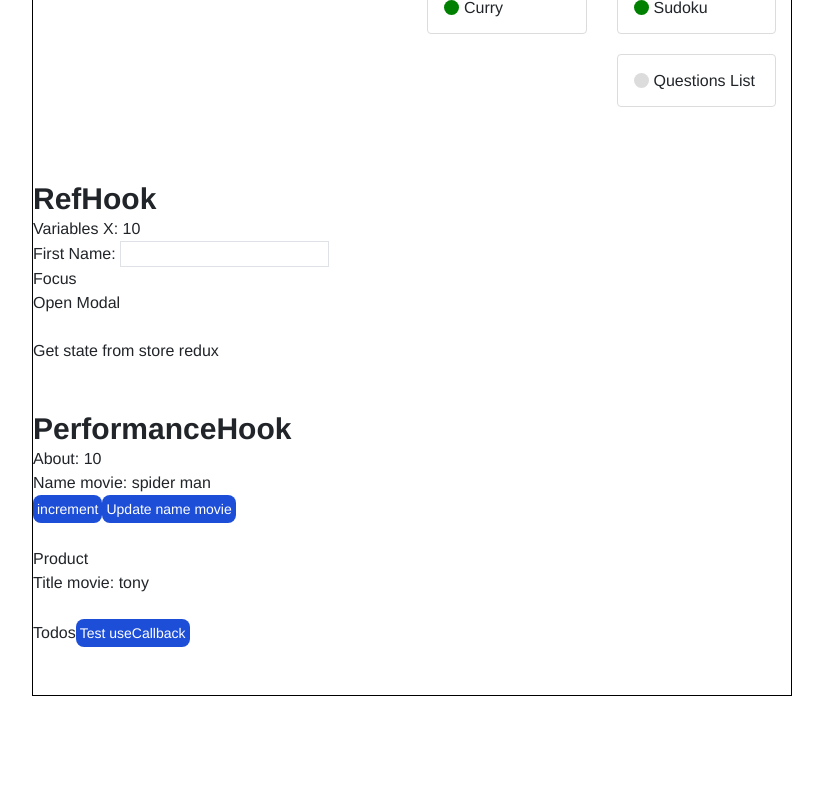
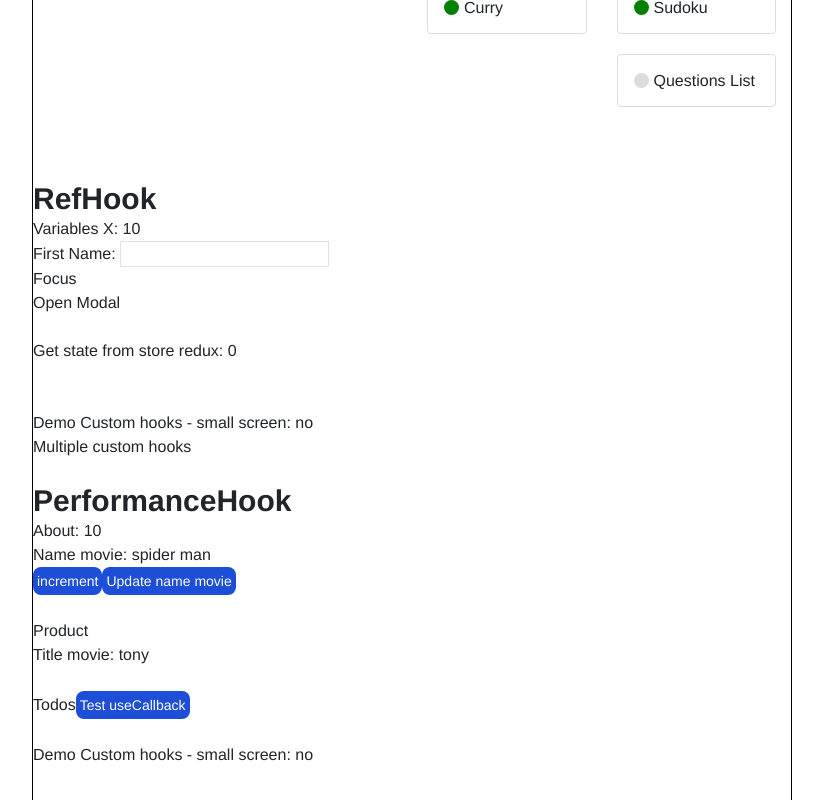
Before and after one commit to thanhphu0911/react-course-foundation, a React (Vite) app: page /login in a window 1280 px wide. Shown: the part 4672-5472 px from the top of the page, without its empty margins (228-1051 px from the left). Before the commit the page ends 5428 px from the top, so only its background shows below. Built offline with nearby package versions, Linux system fonts and the light colour scheme; no server answers.

Commit message:
custom hooks

```diff
--- a/src/PerformanceHook.jsx
+++ b/src/PerformanceHook.jsx
@@ -1,9 +1,15 @@
 import React from 'react'
+import { useDispatch } from 'react-redux'
 import About from './components/performance-hook/About'
 import Product from './components/performance-hook/Product'
 import Todos from './components/performance-hook/Todos'
 
+import { incrementCount } from './states/actions/app.action';
+import { useSmallScreen } from './hooks/useSmallScreen'
+
 function PerformanceHook() {
+  const { isSmalScreen, multiple } = useSmallScreen();
+  const dispatch = useDispatch();
   const [count, setCount] = React.useState(1);
   const [movie ,setMovie] = React.useState({
     title: 'tony',
@@ -15,6 +21,7 @@ function PerformanceHook() {
   const increment = React.useCallback(() => {
     console.log('useCallback: ', count)
     setCount(count + 1)
+    dispatch(incrementCount(10))
   }, [count]) // memory A
 
   function updateMovie() {
@@ -24,7 +31,7 @@ function PerformanceHook() {
     }))
   }
 
-  console.log('Performance hooks render: ---')
+  console.log('Performance hooks render: ---', multiple)
 
   return (
     <div>
@@ -45,6 +52,9 @@ function PerformanceHook() {
       <Todos
         increment={increment}
       />
+
+      <br />
+      Demo Custom hooks - small screen: {isSmalScreen ? ' yes' : 'no'}
     </div>
   )
 }
--- a/src/RefHook.jsx
+++ b/src/RefHook.jsx
@@ -1,7 +1,7 @@
 import clsx from 'clsx';
 import React from 'react'
 import { useSelector } from 'react-redux';
-
+import { useSmallScreen } from './hooks/useSmallScreen'
 /*
 - access node DOM in jsx
 - don't cause re-render when update ref
@@ -69,15 +69,12 @@ const FancyModal = React.forwardRef((props, ref) => {
 })
 
 function RefHook() {
+  const { isSmalScreen, multiple, multipleTotal } = useSmallScreen();
   const [timestamp, setTimestamp] = React.useState(Date.now());
   const firstNameRef = React.useRef(null);
   const countRef = React.useRef(10);
   const modalRef = React.useRef(null);
-  const isLoading = useSelector(state => state.app.isLoading);
-
-  console.log("state redux ------------: ",{isLoading})
-
-
+  const count = useSelector(state => state.app.count);
 
   function onFocus() {
     console.log('onFocus: ', firstNameRef)
@@ -99,7 +96,7 @@ function RefHook() {
   }
 
 
-  console.log('Ref hook re-render')
+  console.log('Ref hook re-render', multiple)
 
   return (
     <div>
@@ -113,7 +110,13 @@ function RefHook() {
 
       <FancyModal ref={modalRef}  /> <br />
 
-      <div>Get state from store redux</div> <br />
+      <div>Get state from store redux: {count}</div> <br />
+      <br />
+      Demo Custom hooks - small screen: {isSmalScreen ? ' yes' : 'no'}
+      <br />
+      <button type="button" onClick={multipleTotal}>Multiple custom hooks</button> <br />
+
+
     </div>
   )
 }
--- /dev/null
+++ b/src/hooks/useSmallScreen.js
@@ -0,0 +1,27 @@
+import React from 'react';
+
+export const useSmallScreen = () => {
+  const [isSmalScreen, setIsSmallScreen] = React.useState(false)
+  const [multiple, setMultiple] = React.useState(2);
+
+  function checkSreen() {
+    setIsSmallScreen(window.innerWidth < 768);
+  }
+
+  function multipleTotal() {
+    setMultiple(prevState => prevState * 2)
+  }
+
+  React.useEffect(() => {
+    window.addEventListener('resize', checkSreen);
+    return () => {
+      window.removeEventListener('resize');
+    }
+  }, [])
+
+  return {
+    isSmalScreen,
+    multiple,
+    multipleTotal
+  }
+}
--- /dev/null
+++ b/src/states/actions/app.action.js
@@ -0,0 +1,39 @@
+export const changeTheme = (theme) => {
+  return {
+    type: 'CHANGE_THEME',
+    payload: theme
+  }
+}
+
+export const setUser = (user) => {
+  return {
+    type: 'CHANGE_THEME',
+    payload: {
+      user
+    }
+  }
+}
+
+export const showLoading = () => {
+  return {
+    type: 'SHOW_LOADING',
+  }
+}
+
+export const setLoading = (isLoading) => {
+  return {
+    type: "SET_LOADING",
+    payload: {
+      isLoading
+    }
+  }
+}
+
+export const incrementCount = (count) => {
+  return {
+    type: "INCEREMENT",
+    payload: {
+      count
+    }
+  }
+}
--- a/src/states/reducers/app.reducer.js
+++ b/src/states/reducers/app.reducer.js
@@ -2,7 +2,8 @@ const initializeState = {
   theme: 'light',
   user: null,
   isLoading: false,
-  access_token: null
+  access_token: null,
+  count: 0
 }
 
 export const appReducer = (state = initializeState, action) => {
@@ -11,6 +12,18 @@ export const appReducer = (state = initializeState, action) => {
       return {
         ...state,
         theme: action.payload
+      }
+    }
+    case 'INCEREMENT': {
+      return {
+        ...state,
+        count: state.count +  action.payload.count
+      }
+    }
+    case 'SET_LOADING': {
+      return {
+        ...state,
+        isLoading: action.payload.isLoading
       }
     }
     case 'SHOW_LOADING': {
@@ -28,7 +41,7 @@ export const appReducer = (state = initializeState, action) => {
     case 'SET_USER': {
       return {
         ...state,
-        user: action.payload
+        user: action.payload.user
       }
     }
     default:
```
